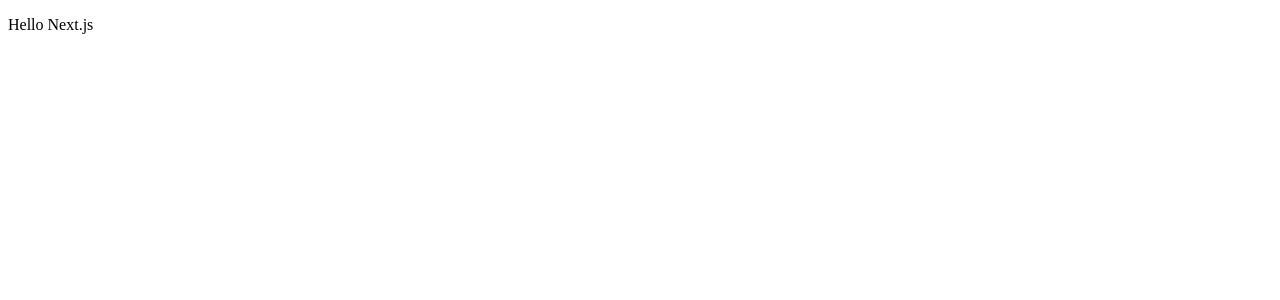
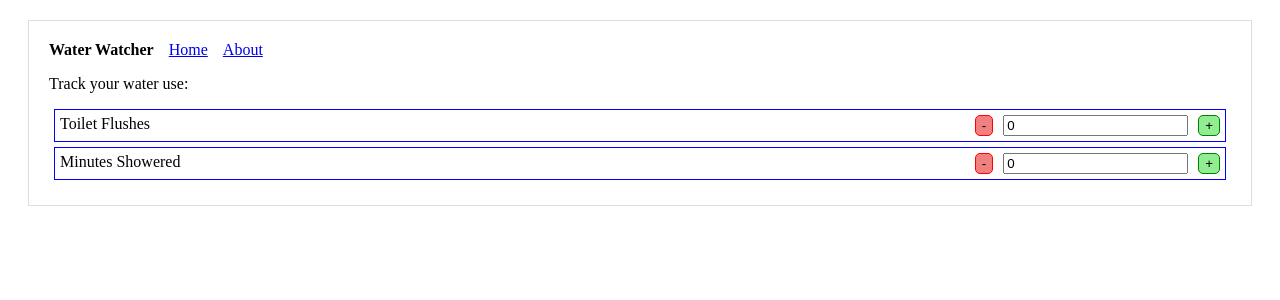
Before and after one commit to ophunt/madhacks2019, a Next.js app: page / in a window 1280 px wide. Shown: the top 300 px of the page. Built offline with nearby package versions, Linux system fonts and the light colour scheme.

Commit message:
Added counters to track use

```diff
--- /dev/null
+++ b/components/Counter.js
@@ -0,0 +1,71 @@
+export default class Counter extends React.Component {
+	constructor(props) {
+		super(props);
+		this.state = {count: 0};
+
+		this.subtract = this.subtract.bind(this);
+		this.add = this.add.bind(this);
+		this.handleChange = this.handleChange.bind(this);
+	}
+
+	subtract() {
+		this.setState((state, props) => ({
+			count: Math.max(0, state.count - 1)
+		}));
+	}
+
+	add() {
+		this.setState((state, props) => ({
+			count: state.count + 1
+		}));
+	}
+
+	handleChange(event) {
+		this.setState({
+			count: parseInt(event.target.value) || 0
+		});
+	}
+
+	render() {
+		return (
+			<div className="counter">
+				<p>{this.props.name}</p>
+				<button className="subtract" onClick={this.subtract}>-</button>
+				<input type="text" value={this.state.count} onChange={this.handleChange}/>
+				<button className="add" onClick={this.add}>+</button>
+
+				<style jsx>{`
+					.counter {
+						border: 1px solid blue;
+						display: flex;
+						margin: 5px;
+					}
+
+					.counter > * {
+						display: inline-block;
+						float: right;
+						margin: 5px;
+					}
+
+					.counter > p {
+						margin-right: auto;
+					}
+
+					button {
+						border-radius: 5px;
+					}
+
+					button.add {
+						border: 1px solid green;
+						background-color: lightgreen;
+					}
+
+					button.subtract {
+						border: 1px solid red;
+						background-color: lightcoral;
+					}
+				`}</style>
+			</div>
+		);
+	}
+}
--- /dev/null
+++ b/components/Header.js
@@ -0,0 +1,21 @@
+import Link from 'next/link';
+
+const linkStyle = {
+	marginLeft: 15
+};
+
+export default class Header extends React.Component {
+	render = () => (
+		<div>
+			<b>Water Watcher</b>
+
+			<Link href="/">
+				<a style={linkStyle}>Home</a>
+			</Link>
+
+			<Link href="/about">
+				<a style={linkStyle}>About</a>
+			</Link>
+		</div>
+	);
+}
--- /dev/null
+++ b/components/HeaderedLayout.js
@@ -0,0 +1,16 @@
+import Header from './Header';
+
+const layoutStyle = {
+	margin: 20,
+	padding: 20,
+	border: '1px solid #DDD'
+};
+
+const Layout = props => (
+	<div style={layoutStyle}>
+		<Header />
+		{props.children}
+	</div>
+);
+
+export default Layout;
--- a/pages/index.js
+++ b/pages/index.js
@@ -1,7 +1,12 @@
-export default function Index() {
-	return (
-		<div>
-			<p>Hello Next.js</p>
-		</div>
+import Layout from "../components/HeaderedLayout";
+import Counter from "../components/Counter";
+
+export default class Index extends React.Component {
+	render = () => (
+		<Layout>
+			<p>Track your water use:</p>
+			<Counter name="Toilet Flushes"/>
+			<Counter name="Minutes Showered"/>
+		</Layout>
 	);
 }
```
Also changed, not shown: pages/about.js (added, +9 -0 lines).
